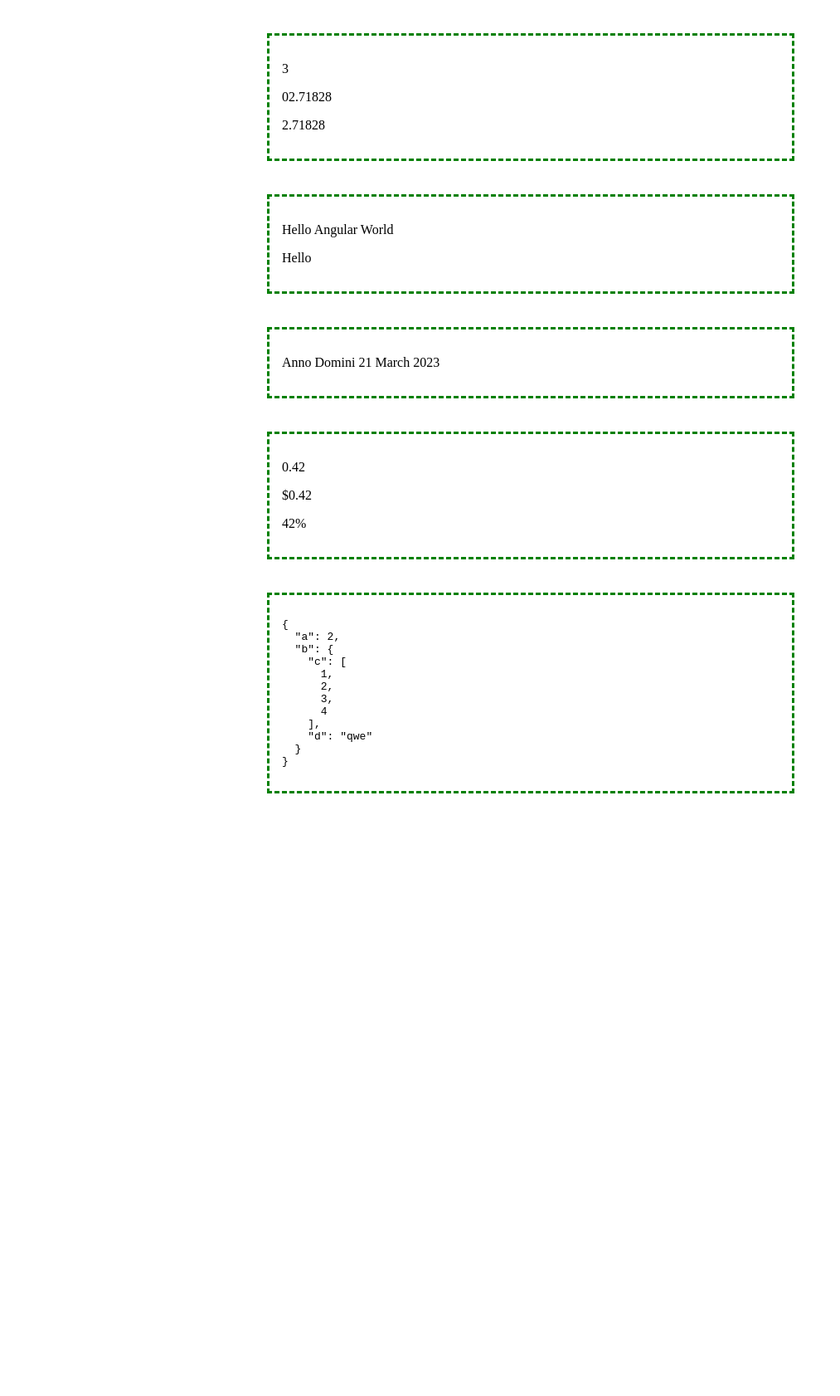
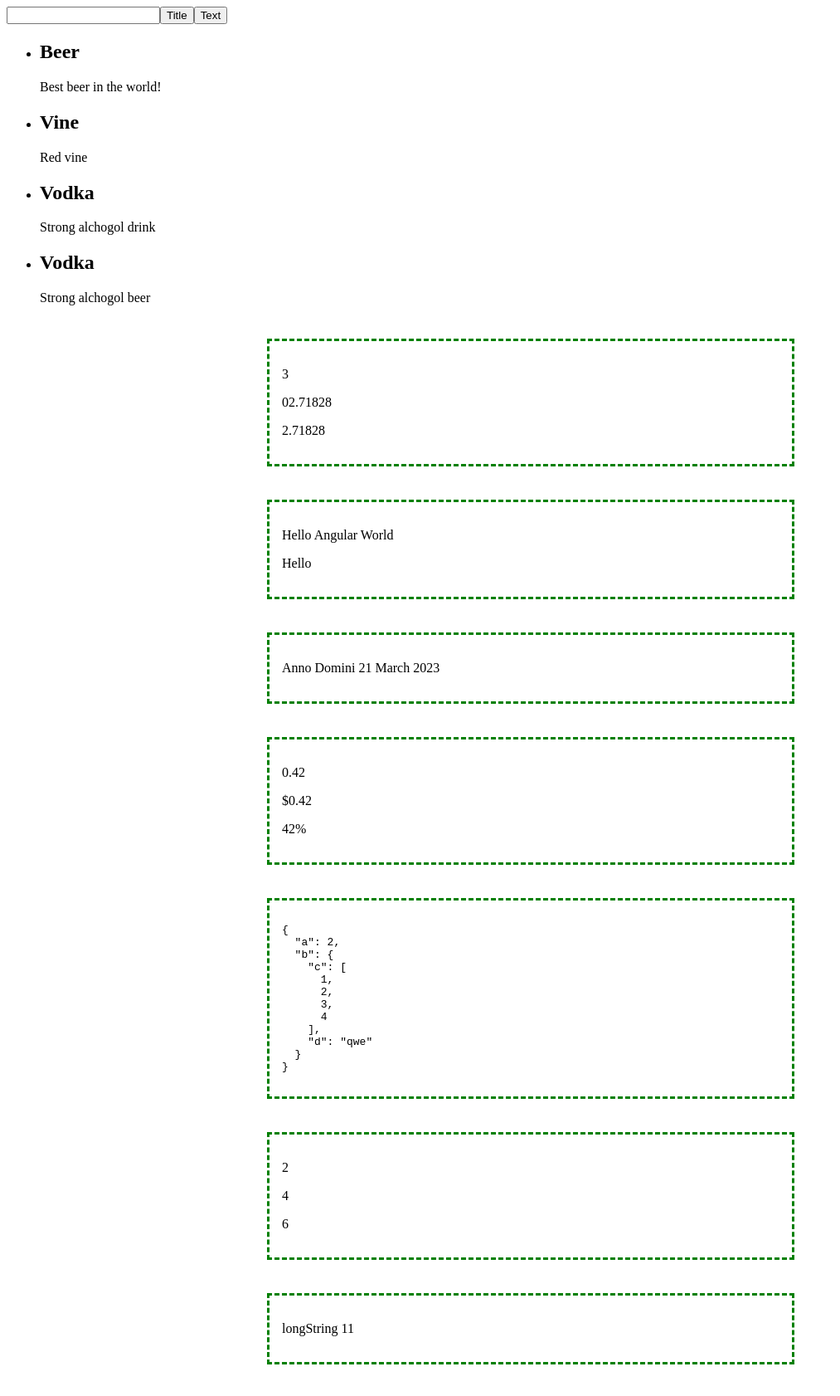
Before and after one commit to theIvanChornyi/angular-basic, an Angular app: page / in a window 1280 px wide. Shown: the whole page at 83% size, without its empty margins (0-1013 px from the left). Before the commit the page ends 996 px from the top, so only its background shows below. Built offline with nearby package versions, Linux system fonts and the light colour scheme.

Commit message:
Filter pipe

```diff
--- a/src/app/app.component.html
+++ b/src/app/app.component.html
@@ -1,3 +1,4 @@
+<app-filter-list />
 <div class="contaier">
   <p>{{ e | number : '1.0-0' }}</p>
   <p>{{ e | number : '2.0-5' }}</p>
@@ -19,3 +20,13 @@
 <div class="contaier">
   <pre>{{ obj | json }}</pre>
 </div>
+
+<div class="contaier">
+  <p>{{ number }}</p>
+  <p>{{ number | mult }}</p>
+  <p>{{ number | mult : 3 }}</p>
+</div>
+
+<div class="contaier">
+  <p>{{ 'longString     11' | exMarks }}</p>
+</div>
--- a/src/app/app.component.ts
+++ b/src/app/app.component.ts
@@ -11,4 +11,5 @@ export class AppComponent {
   date = new Date();
   float = 0.42;
   obj = { a: 2, b: { c: [1, 2, 3, 4], d: 'qwe' } };
+  number = 2;
 }
--- /dev/null
+++ b/src/app/components/filter-list/filter-list.component.html
@@ -0,0 +1,11 @@
+<div>
+  <input type="text" [(ngModel)]="filter" />
+  <button (click)="filterField = FilterNames.TITLE">Title</button>
+  <button (click)="filterField = FilterNames.TEXT">Text</button>
+  <ul>
+    <li *ngFor="let post of posts | filter : filter : filterField">
+      <h2>{{ post.title }}</h2>
+      <p>{{ post.text }}</p>
+    </li>
+  </ul>
+</div>
--- /dev/null
+++ b/src/app/components/filter-list/filter-list.component.ts
@@ -0,0 +1,27 @@
+import { Component } from '@angular/core';
+
+export interface IPost {
+  title: string;
+  text: string;
+}
+
+export enum FilterNames {
+  TITLE = 'title',
+  TEXT = 'text',
+}
+@Component({
+  selector: 'app-filter-list',
+  templateUrl: './filter-list.component.html',
+  styleUrls: ['./filter-list.component.css'],
+})
+export class FilterListComponent {
+  FilterNames = FilterNames;
+  filter = '';
+  filterField = FilterNames.TITLE;
+  posts: IPost[] = [
+    { title: 'Beer', text: 'Best beer in the world!' },
+    { title: 'Vine', text: 'Red vine' },
+    { title: 'Vodka', text: 'Strong alchogol drink' },
+    { title: 'Vodka', text: 'Strong alchogol beer' },
+  ];
+}
--- /dev/null
+++ b/src/app/pipes/ex-marks.pipe.ts
@@ -0,0 +1,10 @@
+import { Pipe, PipeTransform } from '@angular/core';
+
+@Pipe({
+  name: 'exMarks',
+})
+export class ExMarksPipe implements PipeTransform {
+  transform(value: string): string {
+    return value.trim();
+  }
+}
--- /dev/null
+++ b/src/app/pipes/filter.pipe.ts
@@ -0,0 +1,29 @@
+import { Pipe, PipeTransform } from '@angular/core';
+import { FilterNames, IPost } from '../components/filter-list/filter-list.component';
+
+@Pipe({
+  name: 'filter',
+})
+export class FilterPipe implements PipeTransform {
+  transform(value: IPost[], filter: string, filterField: FilterNames): IPost[] {
+    if (!filter) {
+      return value;
+    }
+    // return value.filter(post => post.title.toLowerCase().includes(filter.toLowerCase()));
+
+    // return value.filter(
+    //   post =>
+    //     post.title.toLowerCase().includes(filter.toLowerCase()) ||
+    //     post.text.toLowerCase().includes(filter.toLowerCase())
+    // );
+
+    switch (filterField) {
+      case FilterNames.TITLE:
+        return value.filter(post => post.title.toLowerCase().includes(filter.toLowerCase()));
+      case FilterNames.TEXT:
+        return value.filter(post => post.text.toLowerCase().includes(filter.toLowerCase()));
+      default:
+        return value;
+    }
+  }
+}
--- /dev/null
+++ b/src/app/pipes/mult-by.pipe.ts
@@ -0,0 +1,8 @@
+import { Pipe, PipeTransform } from '@angular/core';
+
+@Pipe({ name: 'mult' })
+export class MultByPipe implements PipeTransform {
+  transform(value: number, pow: number = 2): number {
+    return value * pow;
+  }
+}
```
Also changed, not shown: src/app/app.module.ts (+9 -8 lines), src/app/components/filter-list/filter-list.component.css (added).
